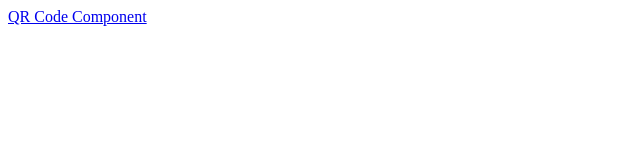
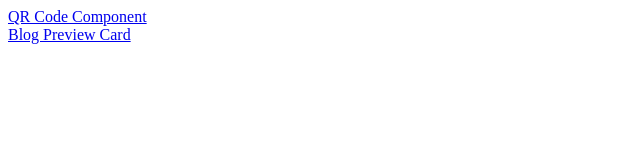
Before and after one commit to MirrorIce/frontendmentor-pjs, a plain HTML site: page index.html in a window 1280 px wide. Shown: the whole page, without its empty margins (0-640 px from the left). Drawn offline with Linux system fonts and the light colour scheme.

Commit message:
Add blog card to index list

```diff
--- a/index.html
+++ b/index.html
@@ -1 +1,3 @@
 <a href="./qr-code-component/index.html">QR Code Component</a>
+<br>
+<a href="./blog-preview-card/index.html">Blog Preview Card</a>
```
